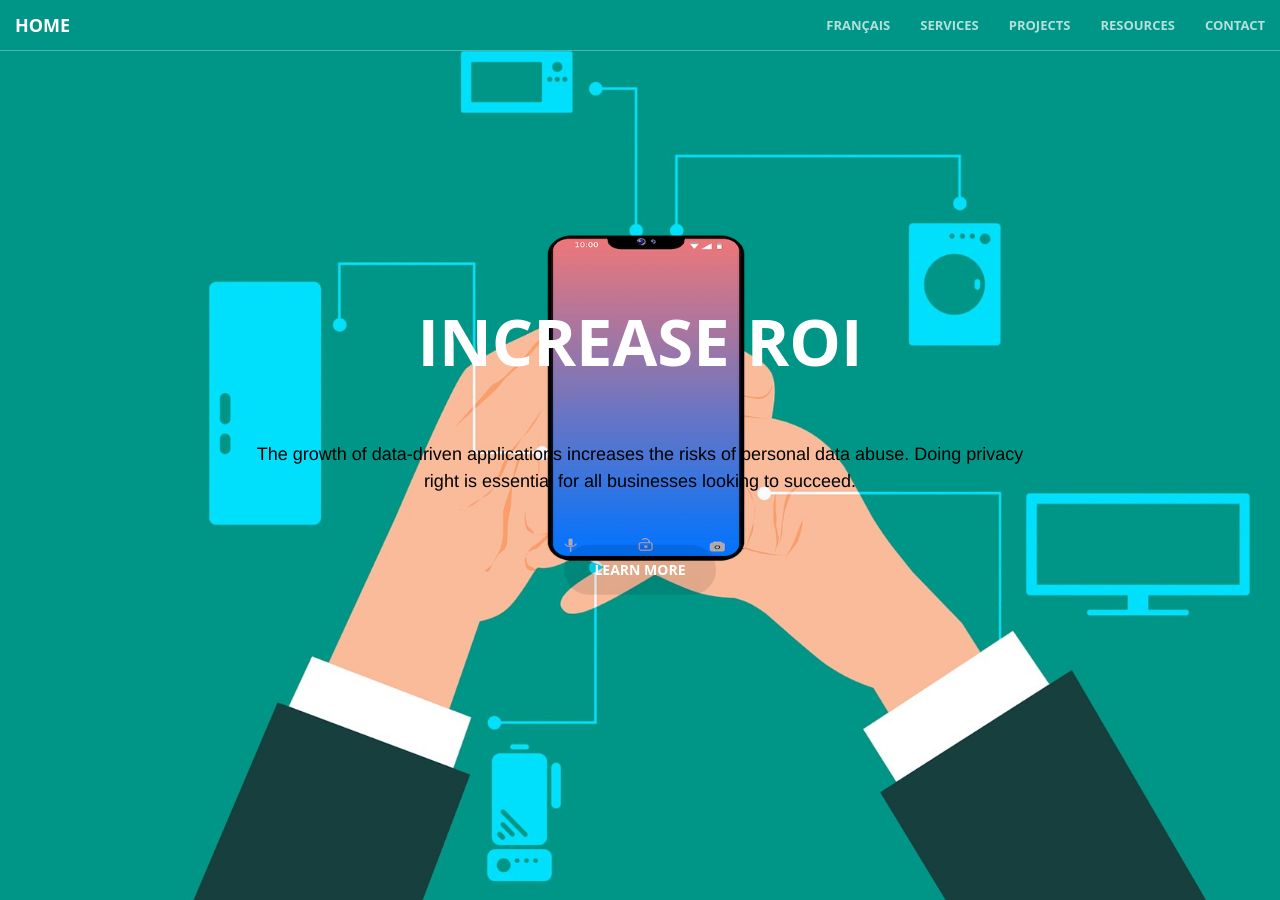
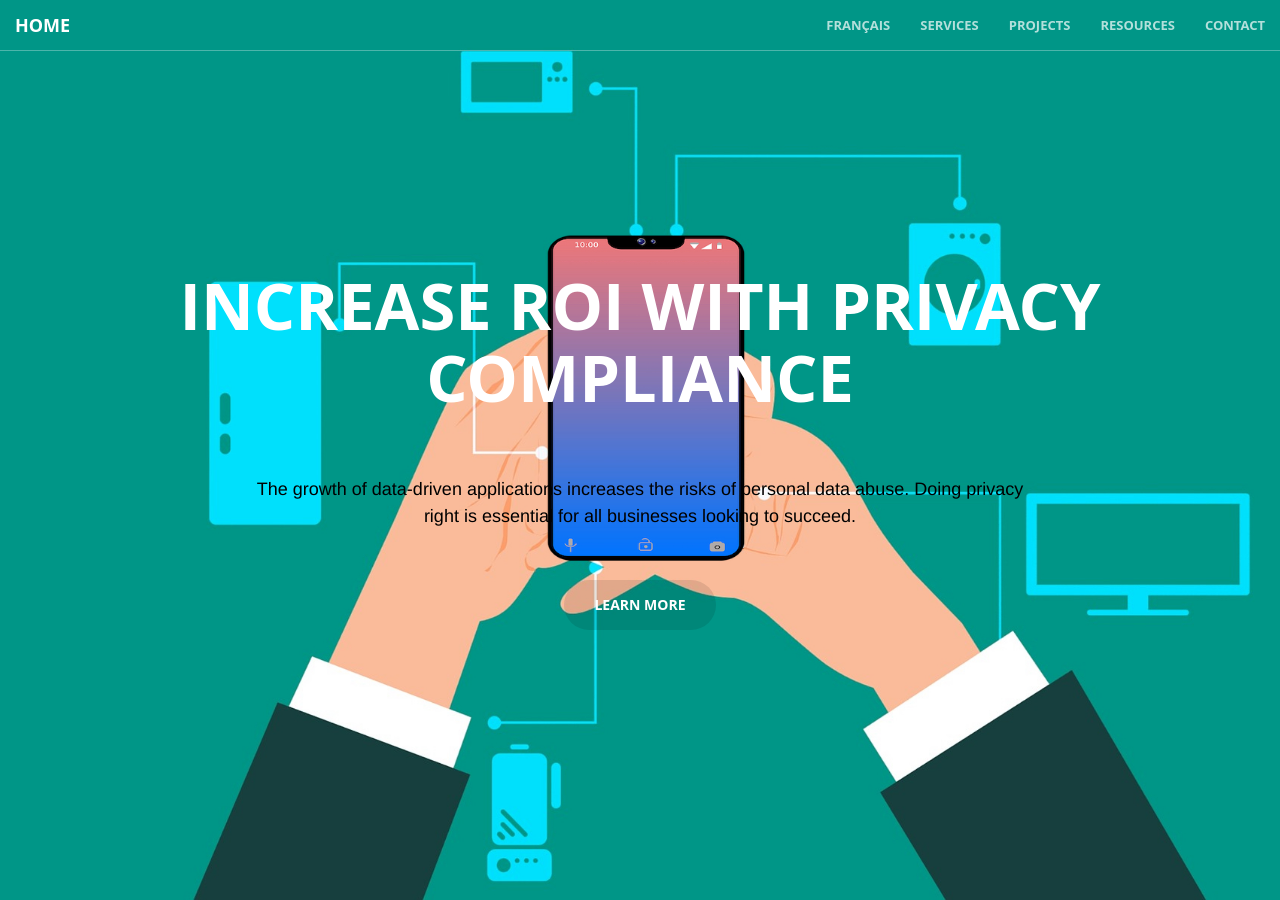
Before and after one commit to riod4/riod4.github.io, a Jekyll site: the page built from index.html, in a window 1280 px wide and 900 px high. Built offline with Jekyll 4.4.1, drawn with Linux system fonts in a browser that asks for light colours; comment, search, counter and statistics services are not loaded.

Commit message:
edit text

```diff
--- a/_includes/header.html
+++ b/_includes/header.html
@@ -1,7 +1,7 @@
 <header>
     <div class="header-content">
         <div class="header-content-inner">
-            <h1>Increase ROI</h1>
+            <h1>Increase ROI with privacy compliance</h1>
             <hr class="transparent">
             <p class="text-faded">The growth of data-driven applications increases the risks of personal data abuse. Doing privacy right is essential for all businesses looking to succeed.</p>
             <a href="#intro" class="btn btn-primary btn-xl page-scroll">Learn more</a>
```
